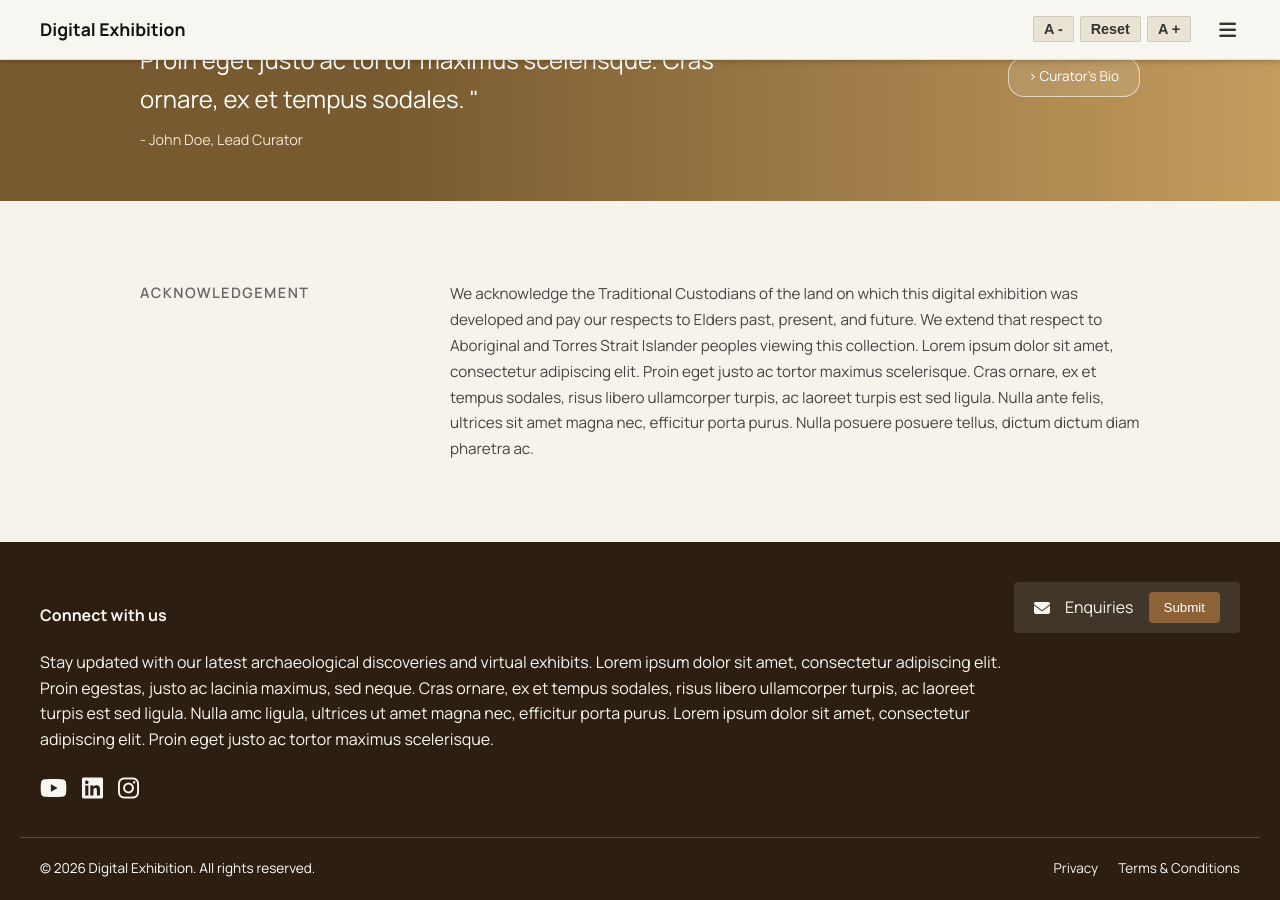
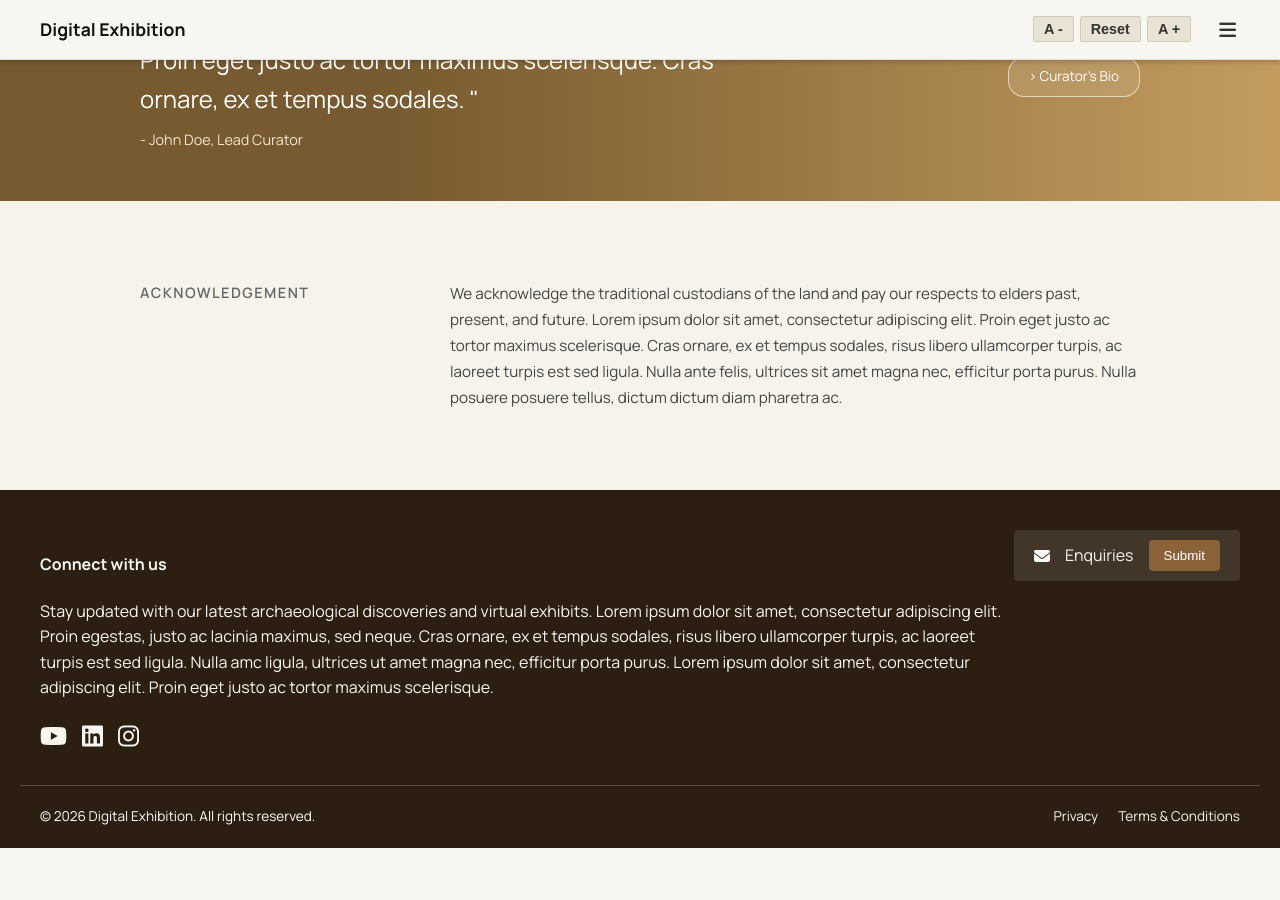
Before and after one commit to HannahVogelArchaeology/group34, a Jekyll site: the page built from index.md, in a window 1280 px wide and 900 px high, scrolled down 1229 px. Built offline with Jekyll 4.4.1, drawn with Linux system fonts in a browser that asks for light colours; after the commit the page ends 2077 px from its top, so only the background shows below that.

Commit message:
Update index.md

```diff
--- a/index.md
+++ b/index.md
@@ -7,6 +7,6 @@ hero_image: "/assets/images/hero-bg.jpg"
 quote_text: "Lorem ipsum dolor sit amet, consectetur adipiscing elit. Proin eget justo ac tortor maximus scelerisque. Cras ornare, ex et tempus sodales."
 quote_curator: "John Doe, Lead Curator"
 quote_bio: "John Doe has dedicated over 20 years to Mediterranean archaeology and digital conservation."
-acknowledgement_text: "We acknowledge the Traditional Custodians of the land on which this digital exhibition was developed and pay our respects to Elders past, present, and future. We extend that respect to Aboriginal and Torres Strait Islander peoples viewing this collection. Lorem ipsum dolor sit amet, consectetur adipiscing elit. Proin eget justo ac tortor maximus scelerisque. Cras ornare, ex et tempus sodales, risus libero ullamcorper turpis, ac laoreet turpis est sed ligula. Nulla ante felis, ultrices sit amet magna nec, efficitur porta purus. Nulla posuere posuere tellus, dictum dictum diam pharetra ac."
+acknowledgement_text: "We acknowledge the traditional custodians of the land and pay our respects to elders past, present, and future. Lorem ipsum dolor sit amet, consectetur adipiscing elit. Proin eget justo ac tortor maximus scelerisque. Cras ornare, ex et tempus sodales, risus libero ullamcorper turpis, ac laoreet turpis est sed ligula. Nulla ante felis, ultrices sit amet magna nec, efficitur porta purus. Nulla posuere posuere tellus, dictum dictum diam pharetra ac."
 is_main_page: true
 ---
```
